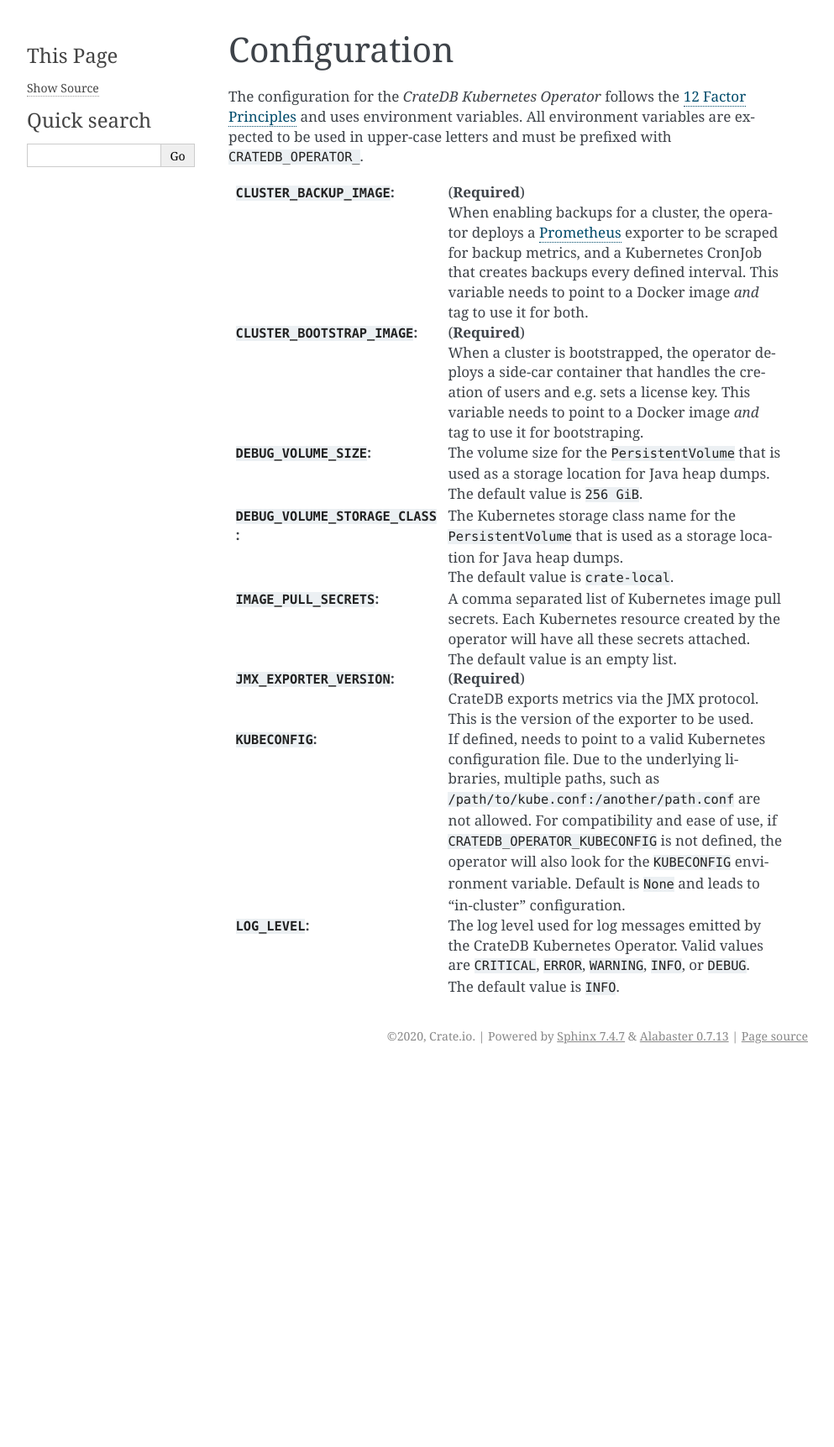
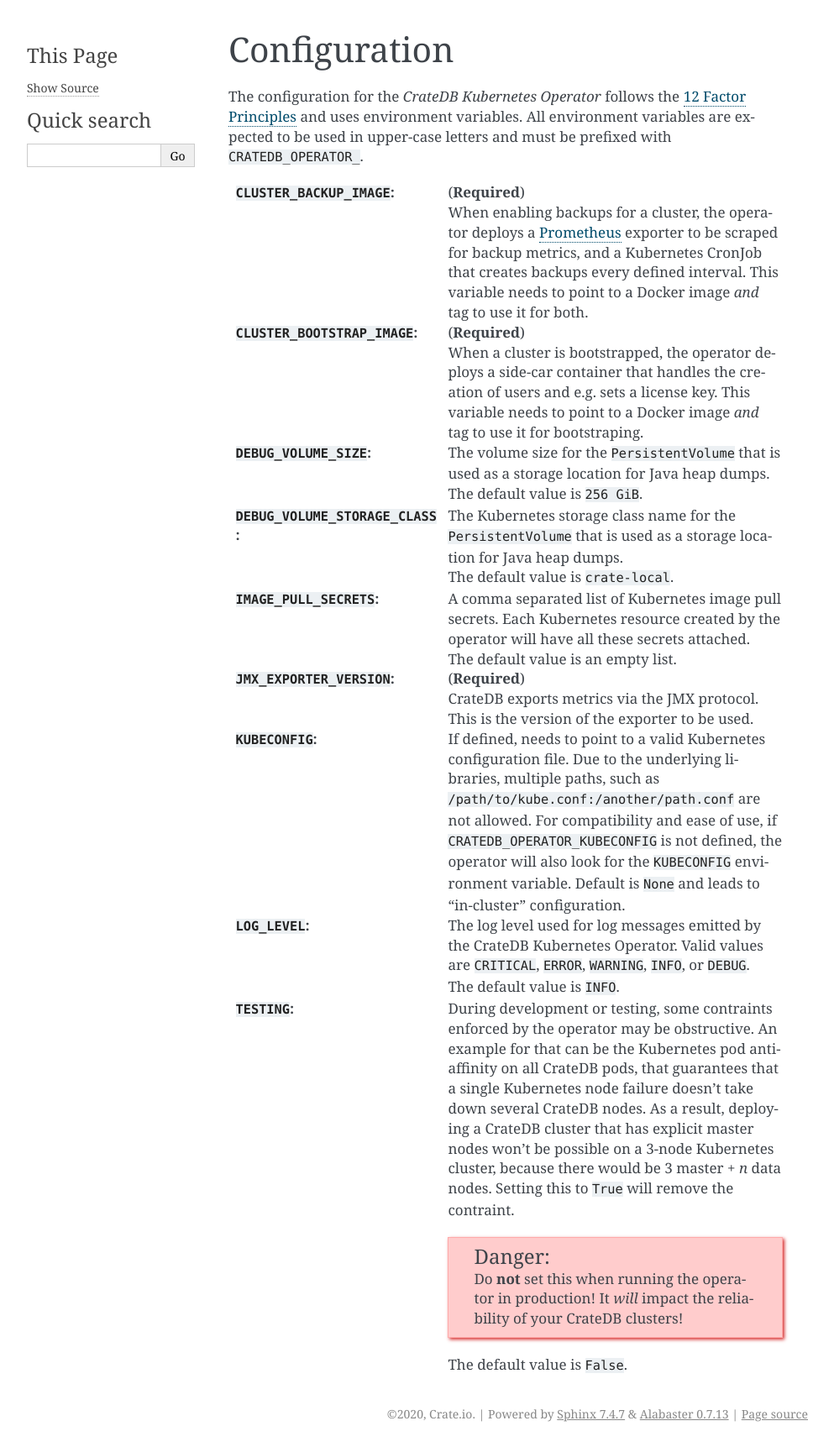
Before and after one commit to crate/crate-operator, a Sphinx documentation site: the page built from docs/source/configuration.rst, in a window 1280 px wide. Shown: the whole page at 84% size, without its empty margins (148-1141 px from the left). Built offline with Sphinx 7.4.7, drawn with Linux system fonts in a browser that asks for light colours; pages that are not in the unit, such as notebooks, are missing from menus; before the commit the page ends 1273 px from its top, so only the background shows below that.

Commit message:
Add a testing flag that allows to relax some enforced constraints

```diff
--- a/docs/source/configuration.rst
+++ b/docs/source/configuration.rst
@@ -61,6 +61,22 @@
 
    The default value is ``INFO``.
 
+:``TESTING``:
+   During development or testing, some contraints enforced by the operator may
+   be obstructive. An example for that can be the Kubernetes pod anti-affinity
+   on all CrateDB pods, that guarantees that a single Kubernetes node failure
+   doesn't take down several CrateDB nodes. As a result, deploying a CrateDB
+   cluster that has explicit master nodes won't be possible on a 3-node
+   Kubernetes cluster, because there would be 3 master + *n* data nodes.
+   Setting this to ``True`` will remove the contraint.
+
+   .. danger::
+
+      Do **not** set this when running the operator in production! It *will*
+      impact the reliability of your CrateDB clusters!
+
+   The default value is ``False``.
+
 
 .. _12 Factor Principles: https://12factor.net/
 .. _Prometheus: https://prometheus.io/
```
Also changed, not shown: 4 other files.
